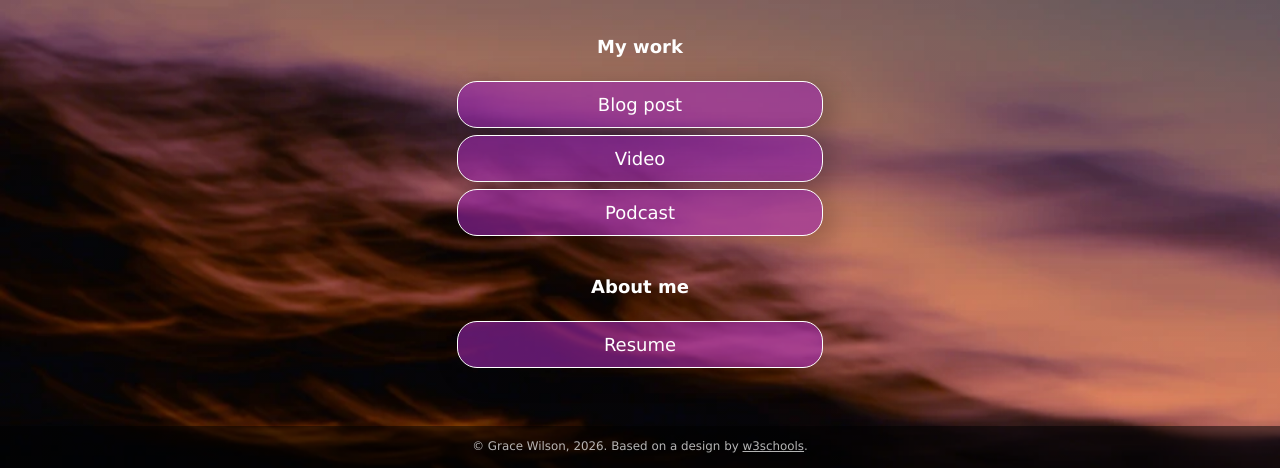
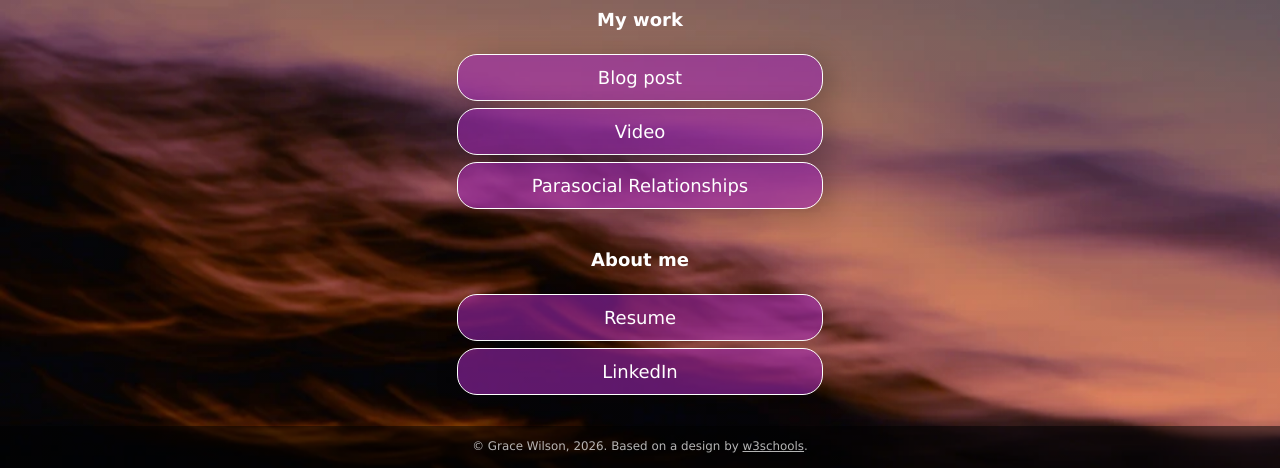
Before and after one commit to gracew29/gracew29.github.io, a plain HTML site: page index.html in a window 1280 px wide. Shown: the part 332-800 px from the top of the page. Drawn offline with Linux system fonts and the light colour scheme.

Commit message:
Pod description and about me

```diff
--- a/index.html
+++ b/index.html
@@ -43,11 +43,11 @@
         </div>
       </div>
 
-      <div class="button toggle">Podcast</div>
+      <div class="button toggle">Parasocial Relationships</div>
       <div class="slidedown">
         <div class="description">
           <h2>Podcast title</h2>
-          <p>Add a short but appealing description of your podcast</p>
+          <p>In this podcast episode, we explore parasocial relationships, why they develop, and how social media can influence these connections. We discuss the positive and negative effects they can have, as well as when they go too far. Tune in as we explore when these relationships cross a line. </p>
           <a href="#" class="external-link" target="_blank">Listen</a>
         </div>
       </div>
@@ -59,7 +59,8 @@
     </div>
 
     <div class="links-container">
-      <a href="https://drive.google.com" class="button" target="_blank">Resume</a>
+      <a href="file:///C:/Users/wilso/Downloads/Grace%20Wilson-Resume.pdf" class="button" target="_blank">Resume</a>
+        <a href="https://www.linkedin.com/in/grace-wilson-8225ba382/" class="button button-background-color" target="_blank">LinkedIn</a>
     </div>
 
   </div>
```
